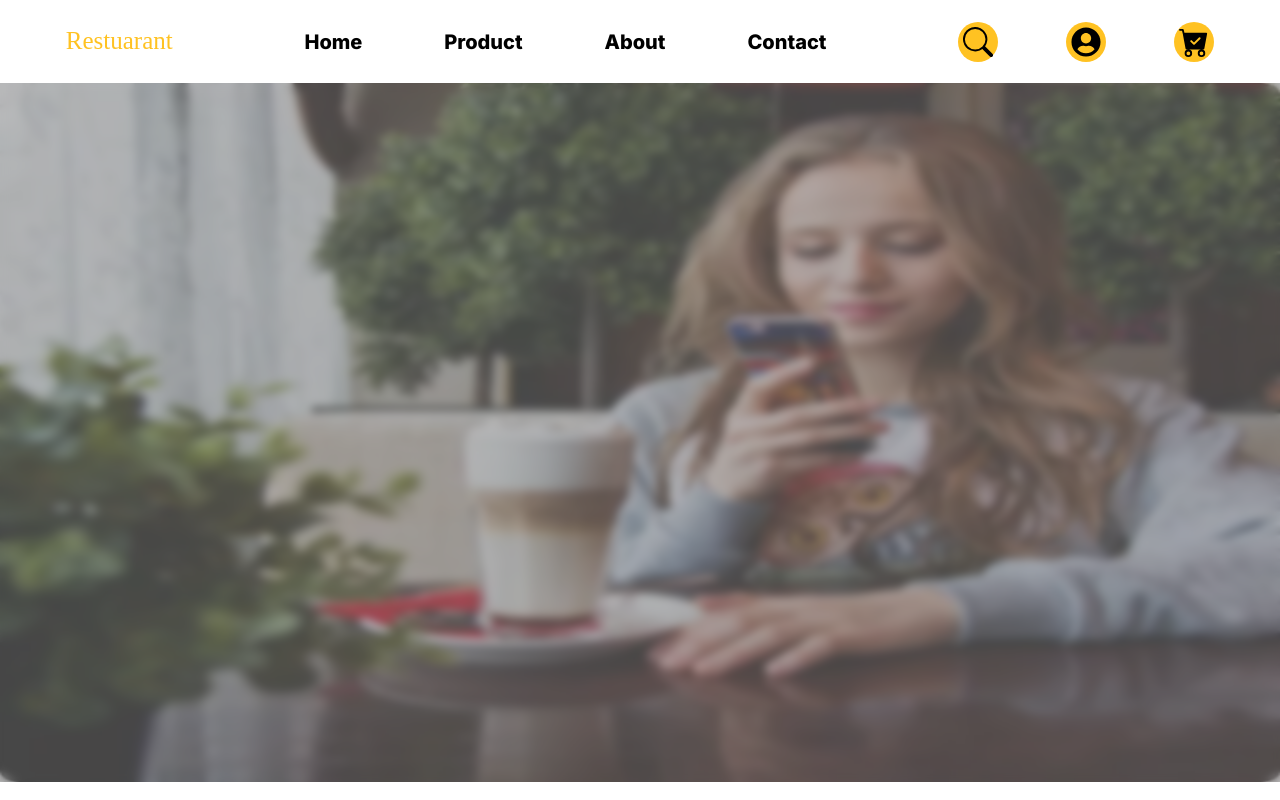
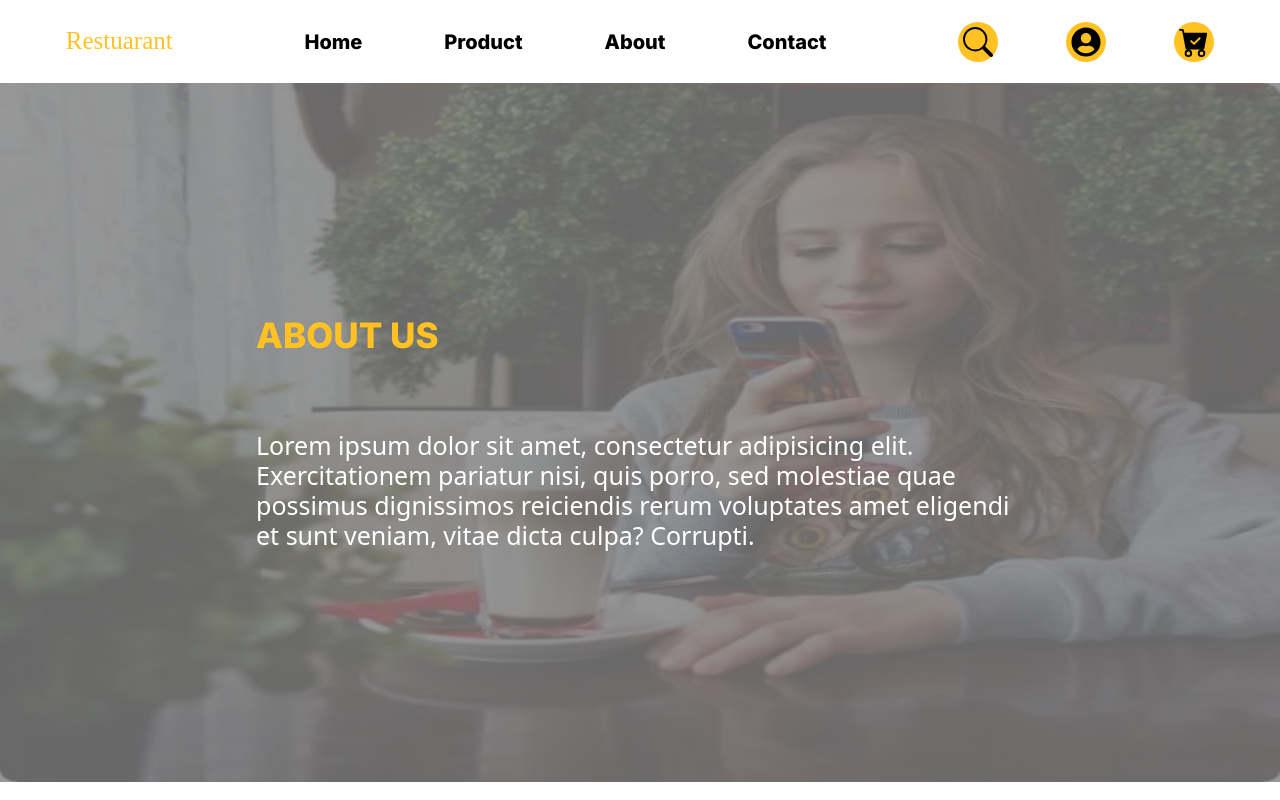
Before and after one commit to DannyPreye/Restaurant, a Next.js app: page /about in a window 1280 px wide. Shown: the top 800 px of the page. Built offline with nearby package versions, Linux system fonts and the light colour scheme; a web font is replaced by a local one.

Commit message:
finished about page

```diff
--- a/pages/about.jsx
+++ b/pages/about.jsx
@@ -1,11 +1,21 @@
 import React from "react";
 import Hero from "./components/Hero";
 import { bg } from "../public/Pics";
+import Booking from "./components/Booking";
+import Footer from "./components/Footer";
 
 const about = () => {
   return (
     <>
-      <Hero img="/assets/bg.png" />
+      <Hero
+        img="/assets/bg.png"
+        heading="ABOUT US"
+        subHeading={
+          "Lorem ipsum dolor sit amet, consectetur adipisicing elit. Exercitationem pariatur nisi, quis porro, sed molestiae quae possimus dignissimos reiciendis rerum voluptates amet eligendi et sunt veniam, vitae dicta culpa? Corrupti."
+        }
+      />
+      <Booking img={bg} />
+      <Footer />
     </>
   );
 };
--- a/pages/components/Hero.jsx
+++ b/pages/components/Hero.jsx
@@ -1,7 +1,7 @@
 import React from "react";
 import Image from "next/image";
 
-function Hero({ img }) {
+function Hero({ img, heading, subHeading, children }) {
   return (
     <div
       className={`w-screen lg:h-[699px]    grid place-items-center relative`}
@@ -12,7 +12,16 @@ function Hero({ img }) {
         alt="alr"
         className="absolute top-0 left-0"
       />
-      <div className="w-full h-full absolute top-0 left-0 bg-[rgba(128,128,128,0.55)] z-10 backdrop-blur-sm "></div>
+      <div className="w-full h-full absolute top-0 left-0 bg-[rgba(128,128,128,0.81)] z-10 grid place-items-center  ">
+        <div className="w-[60%]">
+          <h1 className="font-inter text-orange text-[35px] leading-[42.36px] mb-[73px]">
+            {heading}
+          </h1>
+          <p className="font-[400] text-white text-[25px] leading-[30.26px]">
+            {subHeading}
+          </p>
+        </div>
+      </div>
     </div>
   );
 }
```
